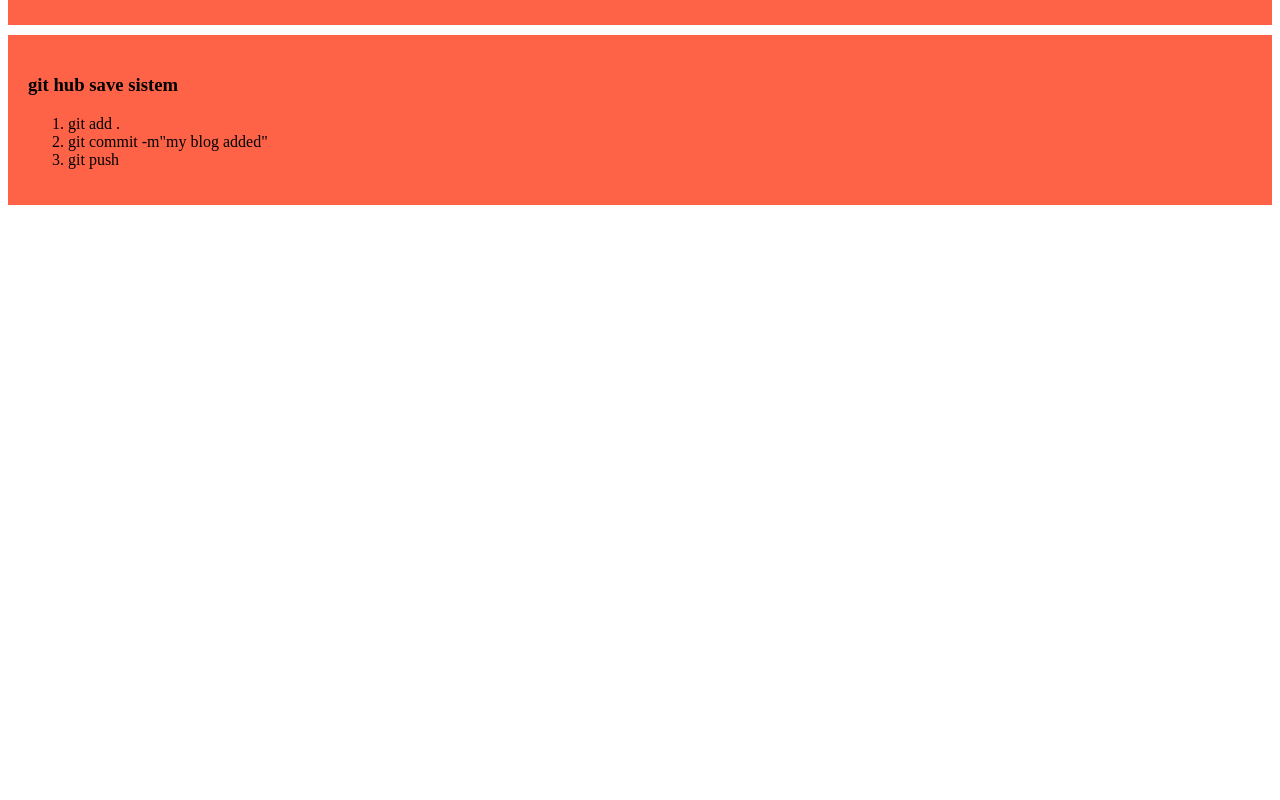
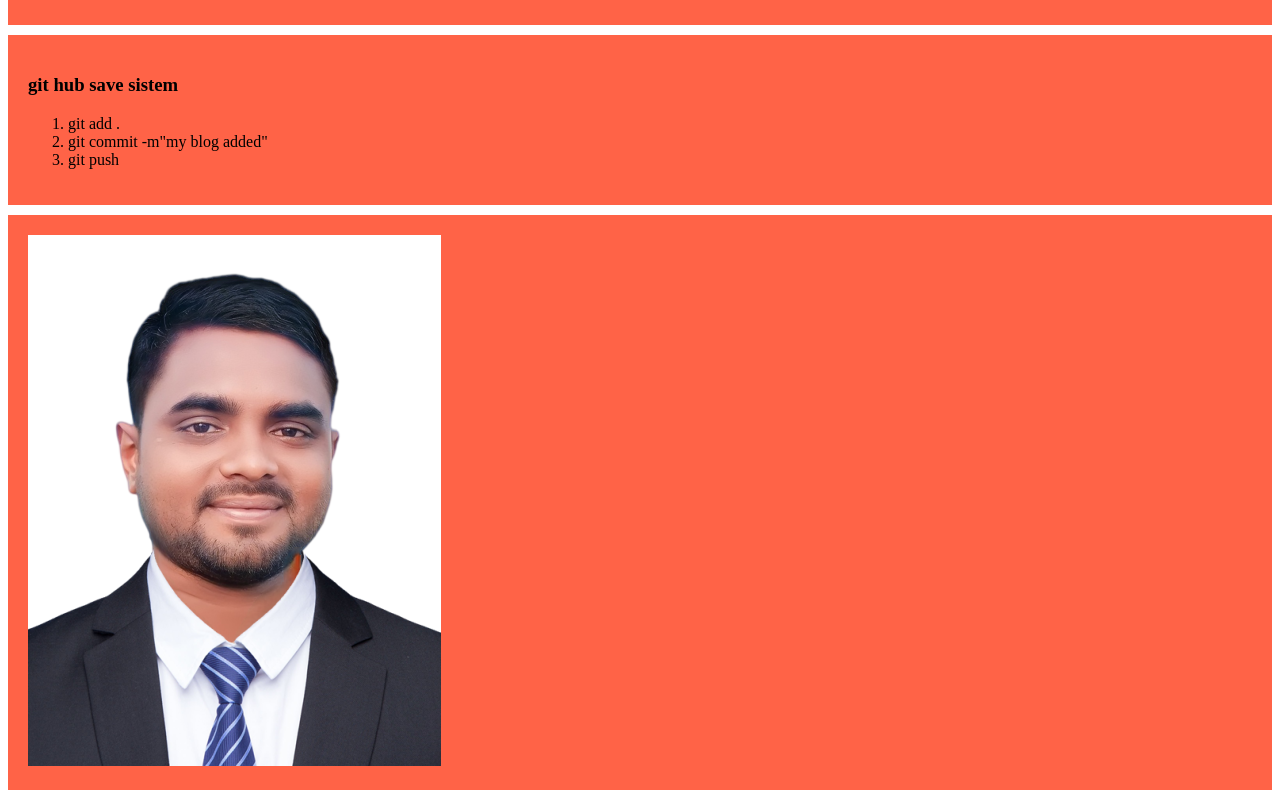
Before and after one commit to safiqul371/safiqul-islam-github-repo, a plain HTML site: page index.html in a window 1280 px wide. Shown: the part 457-1257 px from the top of the page. Before the commit the page ends 800 px from the top, so only its background shows below. Drawn offline with Linux system fonts and the light colour scheme.

Commit message:
added some blog

```diff
--- a/index.html
+++ b/index.html
@@ -27,5 +27,8 @@
             <li>git push</li>
         </ol>
     </div>
+    <div>
+        <img src="02ok (1).png" alt="">
+    </div>
 </body>
 </html>
```
Also changed, not shown: 02ok (1).png (added).
